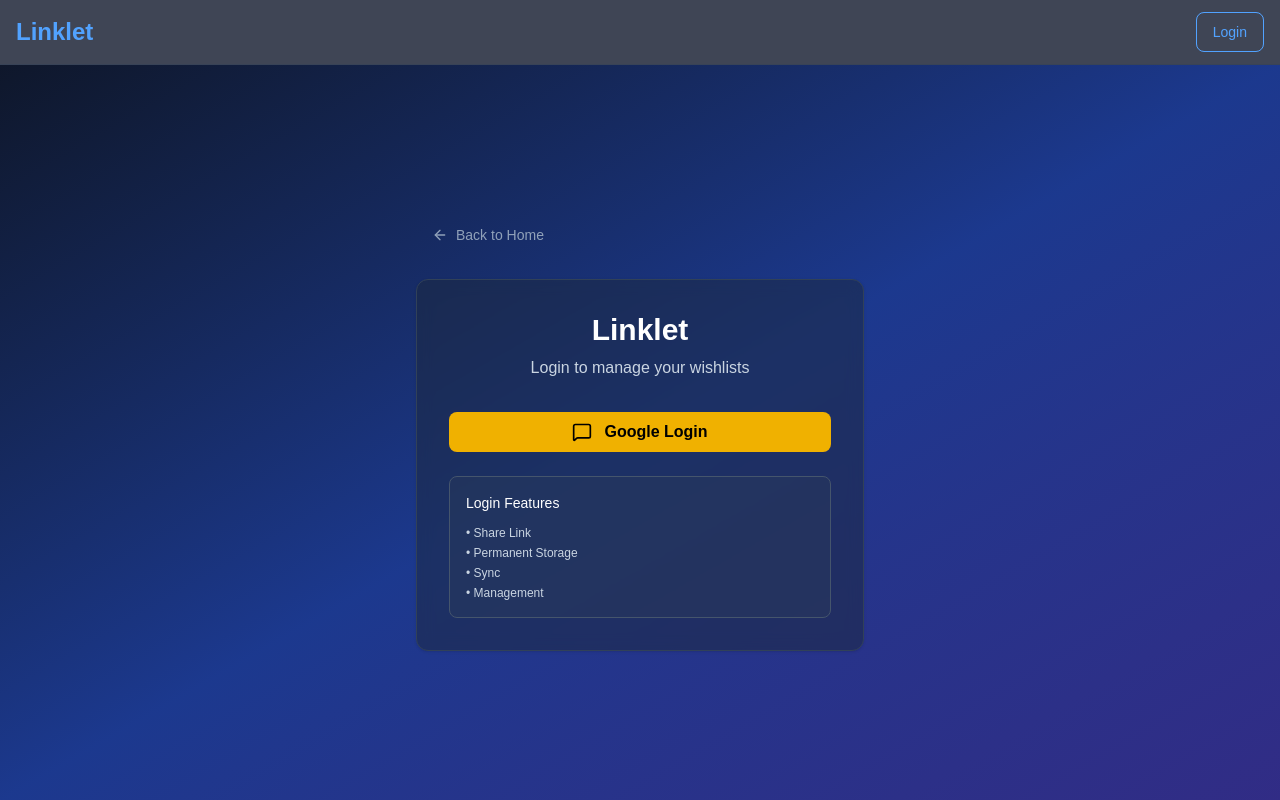
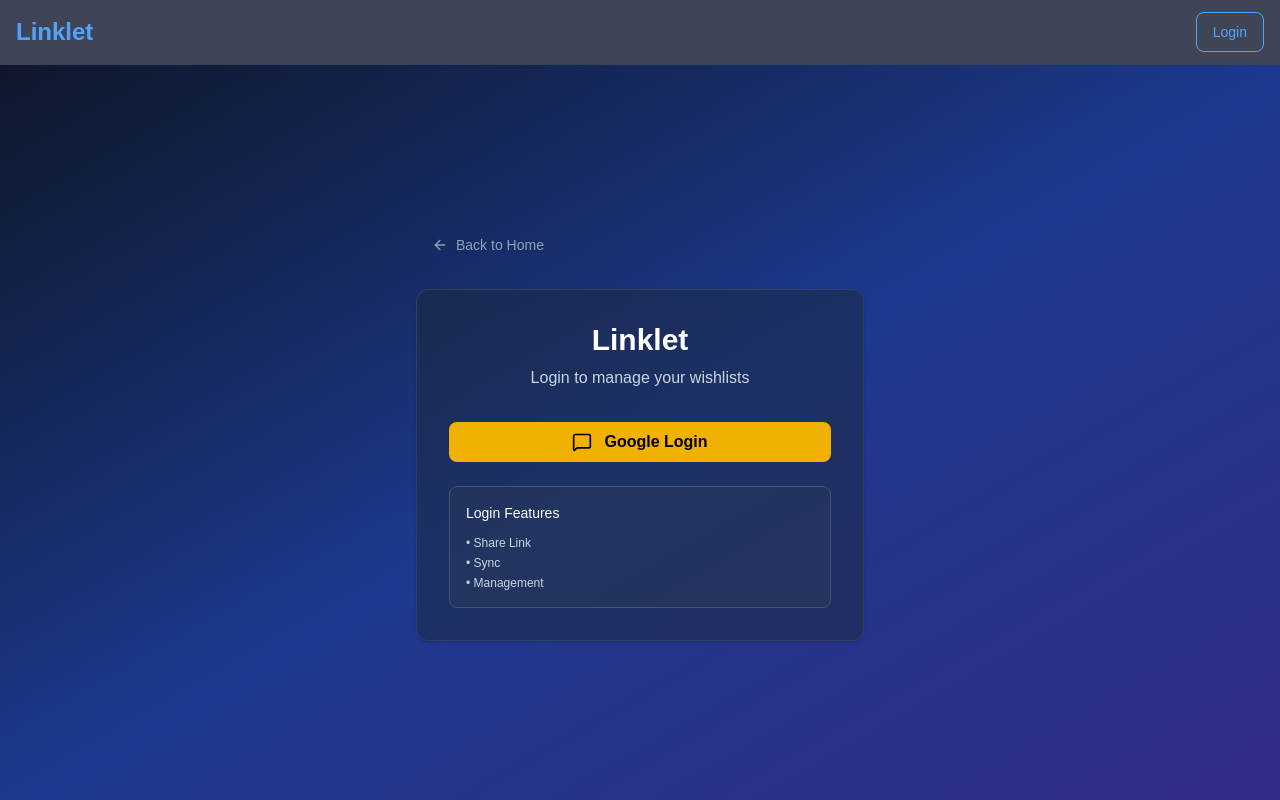
Before and after one commit to HyungwonJang0327/linklet, a Next.js app: page /en/login in a window 1280 px wide. Built offline with nearby package versions, Linux system fonts and the light colour scheme.

Commit message:
fix: 로그인 기능 영구저장 주석처리

```diff
--- a/app/[locale]/login/page.tsx
+++ b/app/[locale]/login/page.tsx
@@ -76,7 +76,7 @@ export default function LoginPage({ params }: LoginPageProps) {
             <h3 className="font-medium mb-3 text-sm text-white">{t('login.loginFeatures.title')}</h3>
             <ul className="text-xs text-slate-300 space-y-1">
               <li>• {t('login.loginFeatures.shareUrl')}</li>
-              <li>• {t('login.loginFeatures.permanentStorage')}</li>
+              {/* <li>• {t('login.loginFeatures.permanentStorage')}</li> */}
               <li>• {t('login.loginFeatures.syncDevices')}</li>
               <li>• {t('login.loginFeatures.management')}</li>
             </ul>
```
